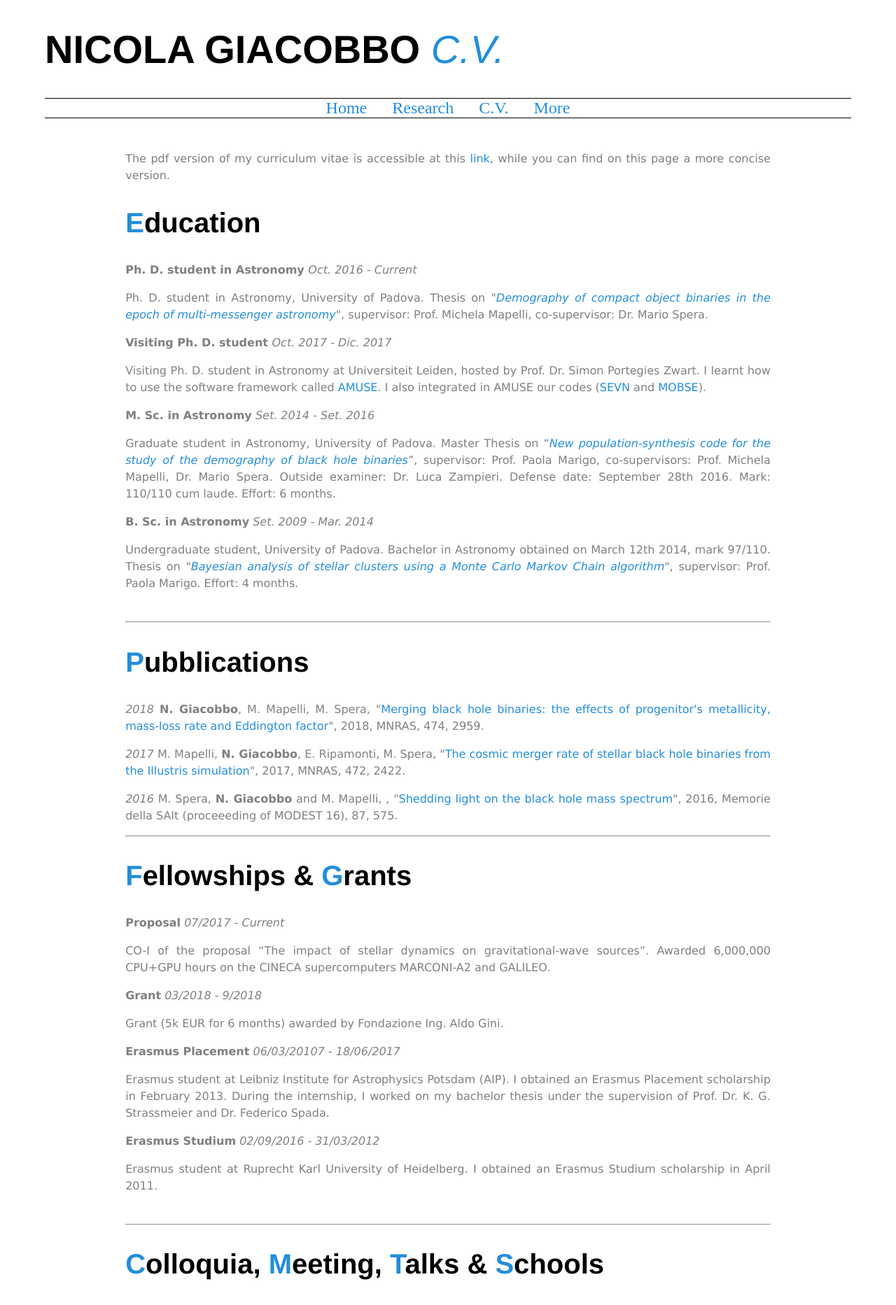
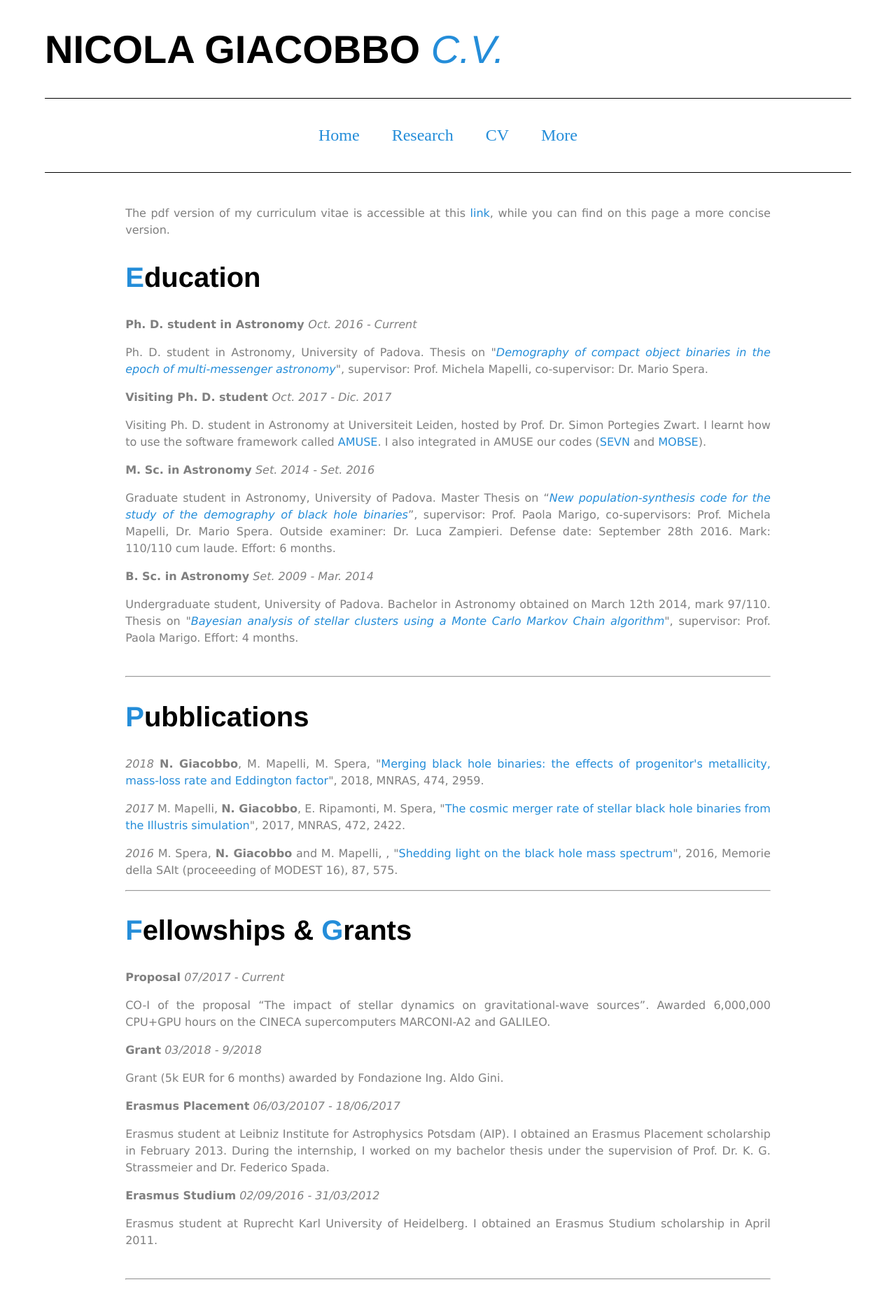
Before and after one commit to GiacobboNicola/giacobbonicola.github.io, a Jekyll site: the page built from item3.html, in a window 1280 px wide. Shown: the top 1865 px of the page at 70% size. Built offline with Jekyll 4.4.1, drawn with Linux system fonts in a browser that asks for light colours.

Commit message:
using ul testing

```diff
--- a/_layouts/cv.html
+++ b/_layouts/cv.html
@@ -18,11 +18,19 @@
 		</div>
 		<!-- Navigation -->
 		<footer>
-		<div class="mainmenu">
-			<a href="/">Home</a>
-			<a href="/item2">Research</a>
-			<a href="/item3">C.V.</a>
-			<a href="/item4">More</a>
+		<div id="menudiv">
+			<ul class="mainmenu">
+				<li class="menuitem"><a href="#">Home</a></li>
+				<li class="menuitem"><a href="#">Research</a>
+					<ul class="submenu">
+						<li class="subitem"><a href="#">List</a></li>
+						<li class="subitem"><a href="#">MOBSE</a></li>
+						<li class="subitem"><a href="#">SEVN</a></li>
+					</ul>
+				</li>
+				<li class="menuitem"><a href="#">CV</a></li>
+				<li class="menuitem"><a href="#">More</a></li>
+			</ul>
 		</div>
 		<footer>
 				<div class="longtext">
--- a/css/cv.css
+++ b/css/cv.css
@@ -1,68 +1,46 @@
 /* reset our lists to remove bullet points and padding */
-  .mainmenu, .submenu {
-    list-style: none;
-    padding:0;
-    overflow: hidden;
-    margin: 0;
+#menudiv {
+  text-align:center;
 }
-
 /* make ALL links (main and submenu) have padding and background color */
 .mainmenu {
   display: block;
   background-color:white;
   text-decoration: none;
-    padding: 0;
+  padding: 10px;
   font-size:24px;
   text-align: center;
   color:black;
 }
-  .mainmenu li {
-    display: inline;
+lu.mainmenu {
+  display:inline-block;
+  list-style-type:none;
 }
-
-  .mainmenu a {
-    padding: 15px;
+li.menuitem {
+  position:relative;
+  display:inline-block;
+  padding: 5px 10px;
+  margin: 0 10px;
 }
-
+a.menuitem {
+  padding: 0px;
+}
 /* add hover behaviour */
-  .mainmenu a:hover {
+.menuitem a:hover {
     background-color: rgb(36, 141, 217);
     color: white;
 }
-
-  /* when hovering over a .mainmenu item,
-  display the submenu inside it.
-  we're changing the submenu's max-height from 0 to 200px; */
-
-  .mainmenu li:hover .submenu {
-    display: inline-block;
-    max-height: 0px;
+ul.submenu {
+  display:none;
+  position:absolute;
+  list-style-type:none;
+}
+/* when hovering over a .menuitem, display the submenu inside it. */
+.menuitem:hover > ul.submenu {
+  display: block;
 }
 
-  /*
-    we now overwrite the background-color for .submenu links only.
-    CSS reads down the page, so code at the bottom will overwrite the code at the top.
-  */
-
-  .submenu a {
-    background-color:white;
-    color:darkgrey;
-  }
-
-  /* hover behaviour for links inside .submenu */
-  .submenu a:hover {
-    background-color:rgb(106, 170, 217);
-    color: white;
-  }
-
-  /* this is the initial state of all submenus.
-    we set it to max-height: 0, and hide the overflowed content.
-  */
-  .submenu {
-    overflow: hidden;
-    max-height: 0;
-    -webkit-transition: all 0.5s ease-out;
-  }
+/* GENERAL */
 
   h1 {
     font-size: 3.5em;
```
Lines whose indentation alone changed are shown as unchanged.
